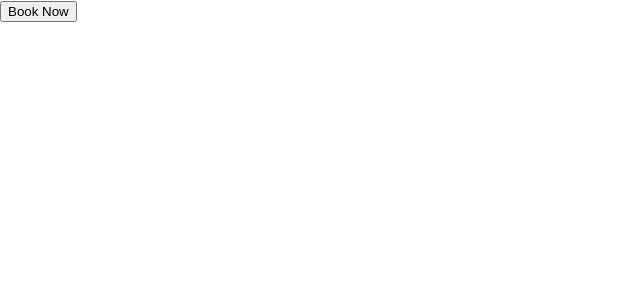
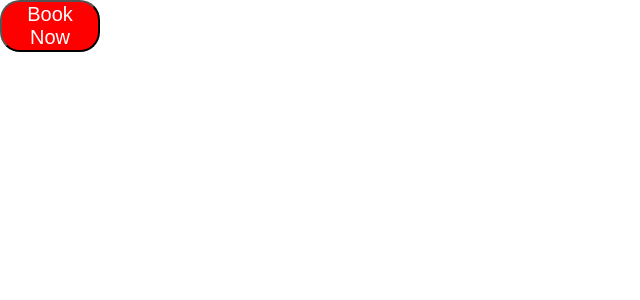
Before and after one commit to Peter-James-Borrow/Task-Tracker, a React (Create React App) app: page / in a window 1280 px wide. Shown: the top 300 px of the page, without its empty margins (0-640 px from the left). Built offline with nearby package versions, Linux system fonts and the light colour scheme.

Commit message:
FEATURE: Added styles to button component

```diff
--- a/src/Button.js
+++ b/src/Button.js
@@ -1,8 +1,8 @@
-
+import './button.css';
 
 const CallToAction =() => {
     return(
-        <button className="actionButton">Book Now</button>
+        <button className="action-button">Book Now</button>
     )
 }
 
```
